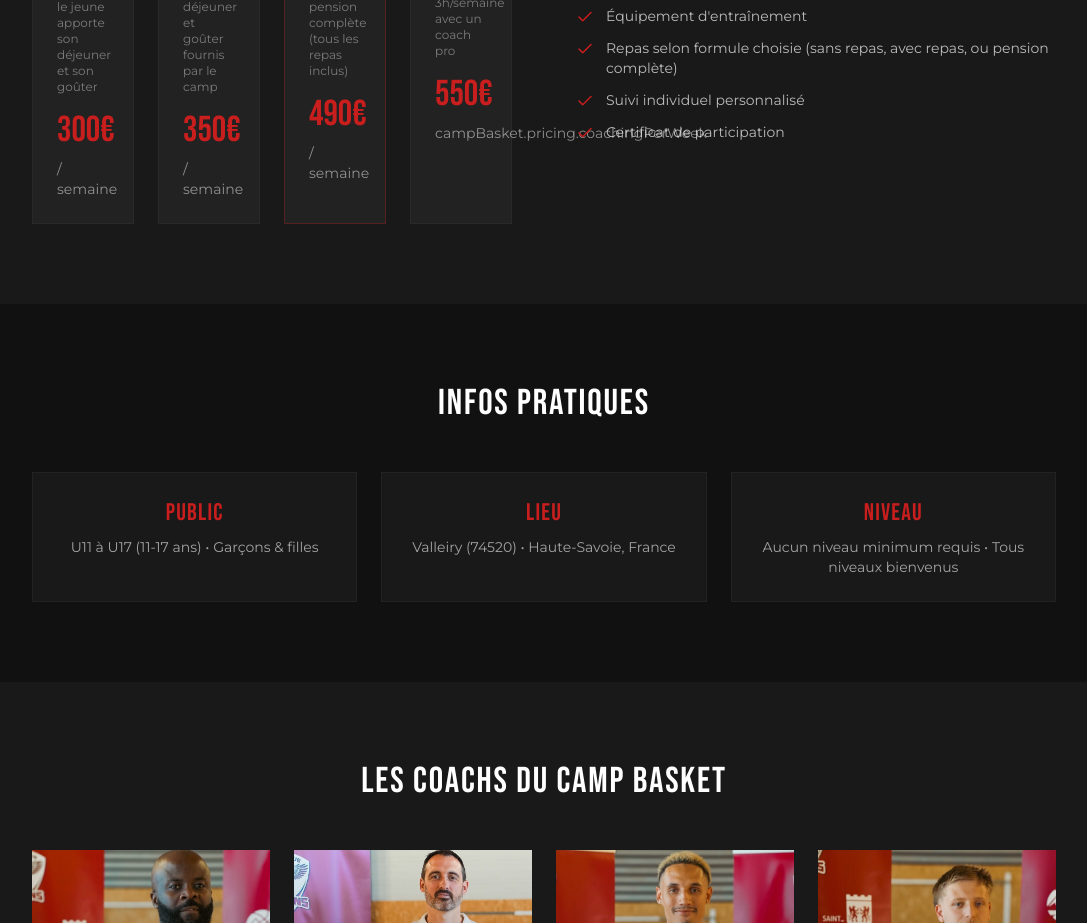
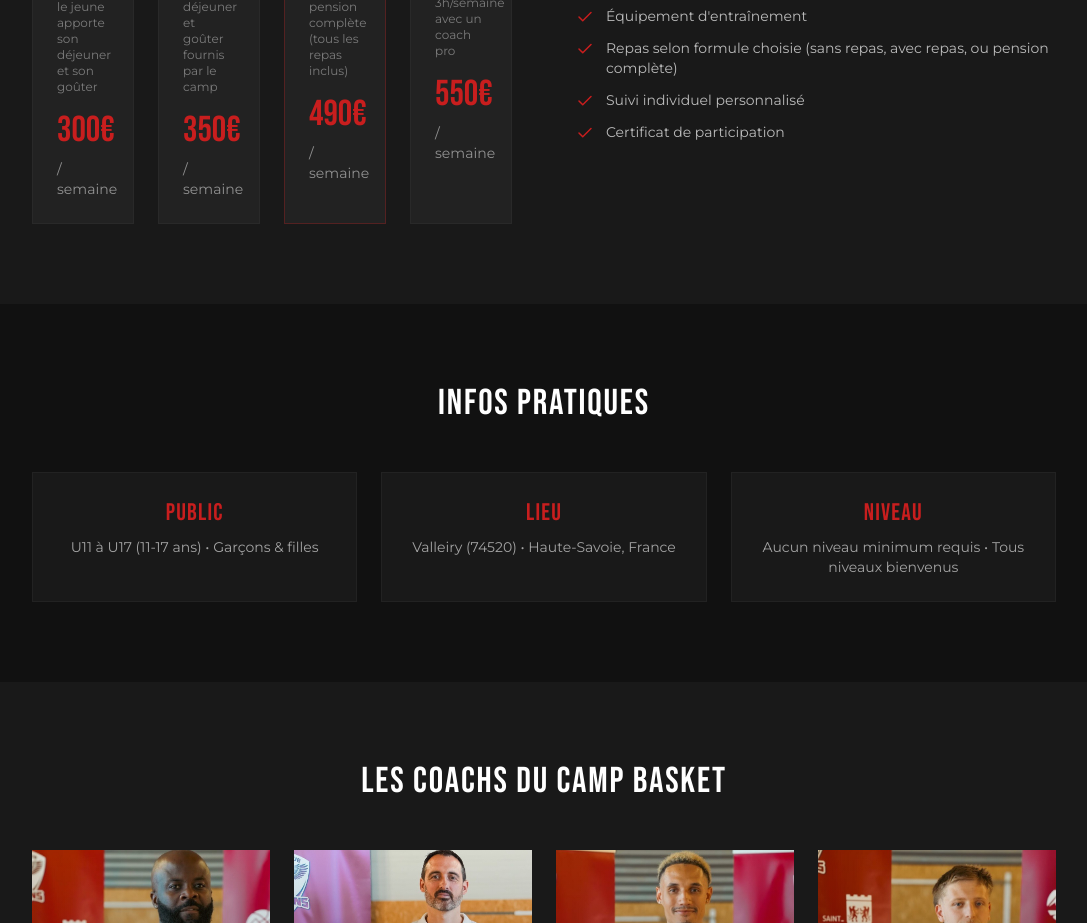
Before and after one commit to rayantech-iot/summer-camp-St-Ju, a Next.js app: page /camp-basket in a window 1280 px wide. Shown: the part 1220-2143 px from the top of the page, without its empty margins (96-1183 px from the left). Built offline with nearby package versions, Linux system fonts and the light colour scheme; no server answers; the database is empty.

Commit message:
Fix clé traduction coachingPerWeek -> perWeek (existante)

```diff
--- a/src/app/camp-basket/page.tsx
+++ b/src/app/camp-basket/page.tsx
@@ -120,7 +120,7 @@ export default function CampBasketPage() {
                   <div className="font-heading text-lg text-gsc-white tracking-wider">{t('campBasket.pricing.coaching')}</div>
                   <p className="text-xs text-gsc-white/40 mt-1">{t('campBasket.pricing.coachingDesc')}</p>
                   <div className="font-heading text-4xl text-gsc-red mt-4">{t('campBasket.pricing.coachingPrice')}</div>
-                  <p className="text-sm text-gsc-white/50 mt-2">{t('campBasket.pricing.coachingPerWeek')}</p>
+                  <p className="text-sm text-gsc-white/50 mt-2">{t('campBasket.pricing.perWeek')}</p>
                 </div>
               </div>
             </div>
```
